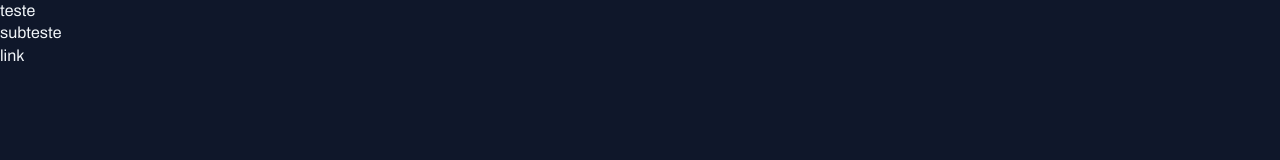
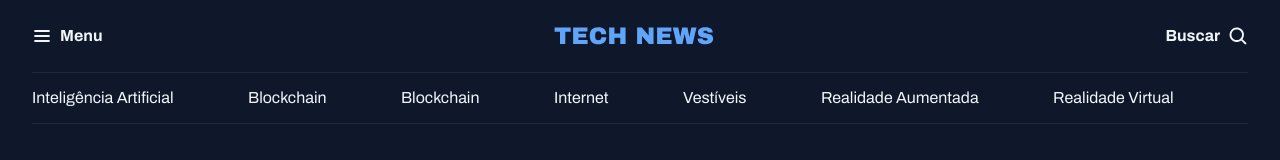
Before and after one commit to Anaxuria/03.-Portal-de-Noticias, a plain HTML site: page index.html in a window 1280 px wide. Drawn offline with Linux system fonts and the light colour scheme.

Commit message:
Criando o header da aplicação

```diff
--- a/index.html
+++ b/index.html
@@ -13,9 +13,35 @@
     <link href="https://fonts.googleapis.com/css2?family=Archivo:ital,wdth,wght@0,62..125,100..900;1,62..125,100..900&display=swap" rel="stylesheet">
 </head>
 <body>
-    <h1>teste</h1>
-    <h2>subteste</h2>
-    <a href="#">link</a>
+     <header class="container">
+        <nav id="primary" class="grid grid-flow-col">
+            <div>
+                <img src="./assets/icons/List.svg" alt="Icone de Menu">
+                <strong>Menu</strong>
+            </div>
+
+            <div>
+                <img src="./assets/Logo.svg" alt="TechNews Logo">
+            </div>
+
+            <div>
+                <strong>Buscar</strong>
+                <img src="./assets/icons/MagnifyingGlass.svg" alt="Icon e de Lupa">
+            </div>
+        </nav>
+
+        <nav id="secundary" class="grid grid-flow-col">
+            <a href="#">Inteligência Artificial</a>
+            <a href="#">Blockchain</a>
+            <a href="#">Blockchain</a>
+            <a href="#">Internet</a>
+            <a href="#">Vestíveis</a>
+            <a href="#">Realidade Aumentada</a>
+            <a href="#">Realidade  Virtual</a>
+        </nav>
+     </header>
+
+
 
 </body>
 </html>
--- a/styles/global.css
+++ b/styles/global.css
@@ -39,3 +39,18 @@ a:hover {
 h1, h2, h3 {
     font: inherit;
 }
+
+.container {
+    max-width: 1280px;
+    padding-inline: 32px;
+    margin-inline: auto;
+
+}
+
+.grid {
+    display: grid;
+}
+
+.grid-flow-col {
+    grid-auto-flow: column;
+}
--- /dev/null
+++ b/styles/header.css
@@ -0,0 +1,23 @@
+#primary {
+    padding-block: 20px;
+
+    div {
+        display: flex;
+        align-items: center;
+        gap: 8px;
+    }
+
+    div:nth-child(2) {
+        margin-inline: auto;
+    }
+
+    div:nth-child(3) {
+        justify-self: end;
+    }
+}
+
+#secundary {
+    padding-block:  14px;
+    border: solid 1px var(--stroke-color);
+    border-inline: none;
+}
--- a/styles/index.css
+++ b/styles/index.css
@@ -1 +1,2 @@
 @import url(./global.css);
+@import url(./header.css);
```
